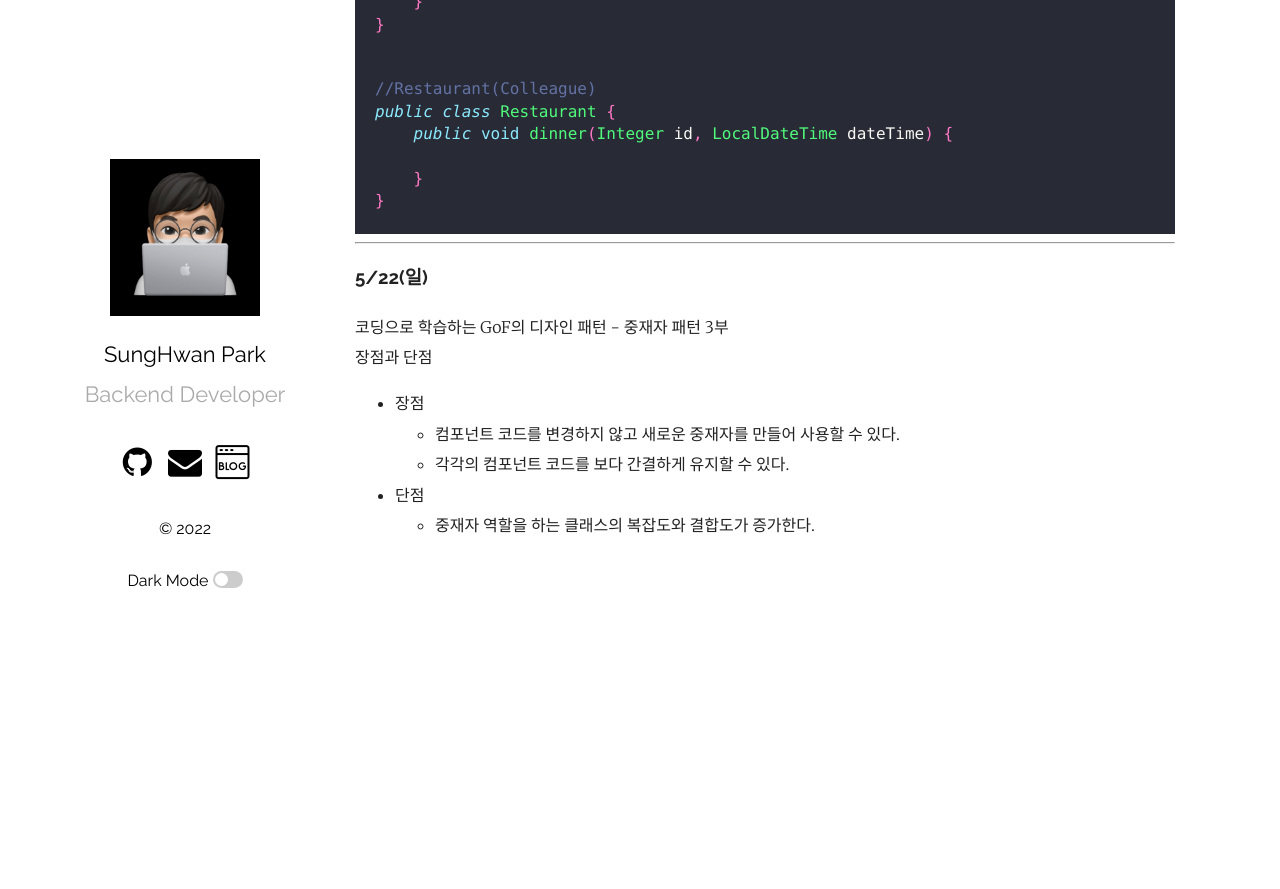
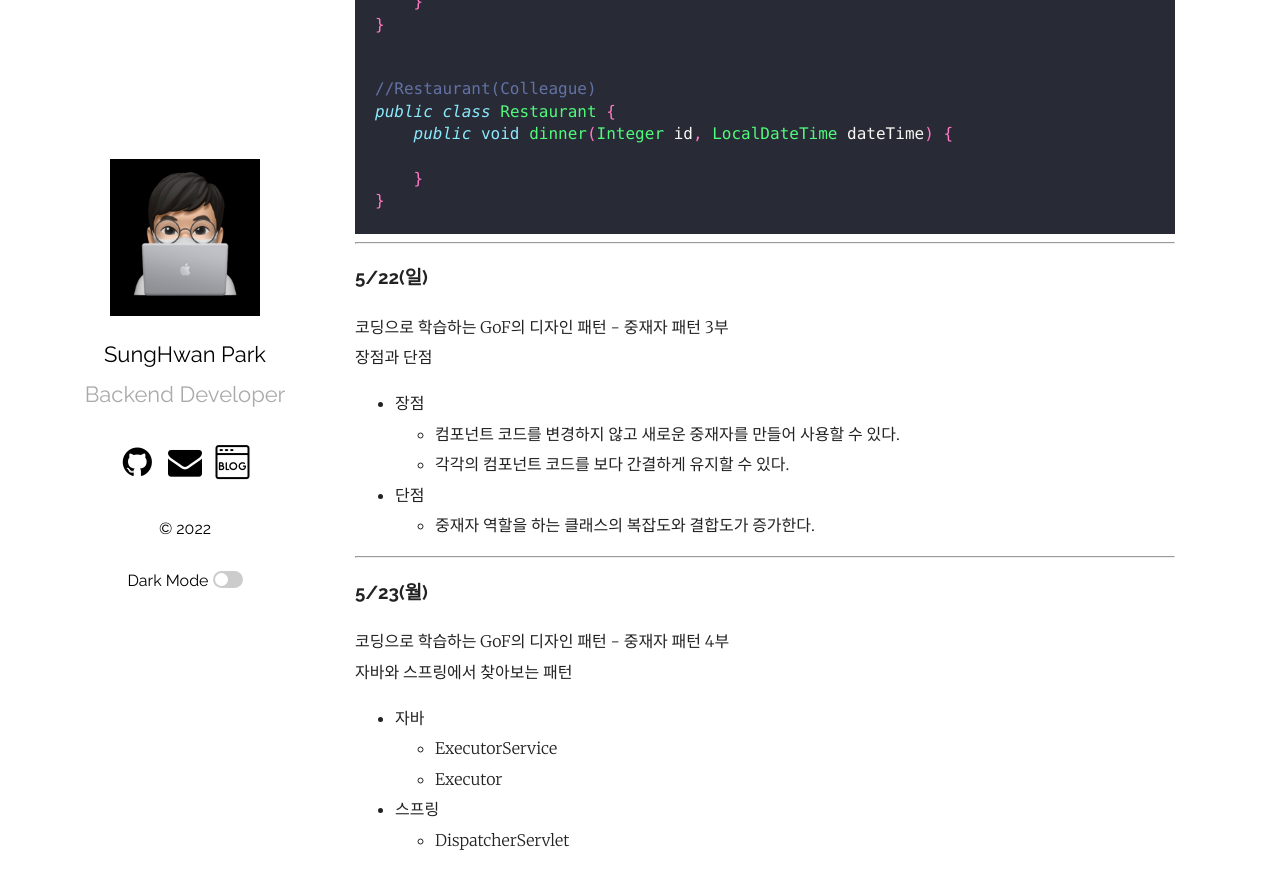
Before and after one commit to mrpark219/TIL, a Jekyll site: the page built from _posts/2022-05-01-5월TIL.markdown, in a window 1280 px wide and 900 px high, scrolled down 17903 px. Shown: the top 889 px of the window. Built offline with Jekyll 4.4.1, drawn with Linux system fonts in a browser that asks for light colours; comment, search, counter and statistics services are not loaded; before the commit the page ends 18488 px from its top, so only the background shows below that.

Commit message:
feat: 2022-05-23 TIL 추가

```diff
--- a/_posts/2022-05-01-5월TIL.markdown
+++ b/_posts/2022-05-01-5월TIL.markdown
@@ -845,3 +845,16 @@ public class Restaurant {
     -   각각의 컴포넌트 코드를 보다 간결하게 유지할 수 있다.
 -   단점
     -   중재자 역할을 하는 클래스의 복잡도와 결합도가 증가한다.
+
+---
+
+### 5/23(월)
+
+코딩으로 학습하는 GoF의 디자인 패턴 - 중재자 패턴 4부<br/>
+자바와 스프링에서 찾아보는 패턴
+
+-   자바
+    -   ExecutorService
+    -   Executor
+-   스프링
+    -   DispatcherServlet
```
